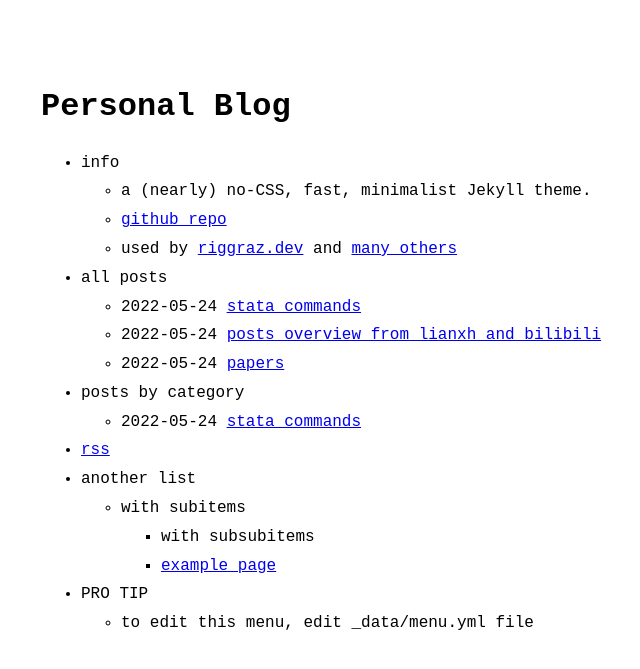
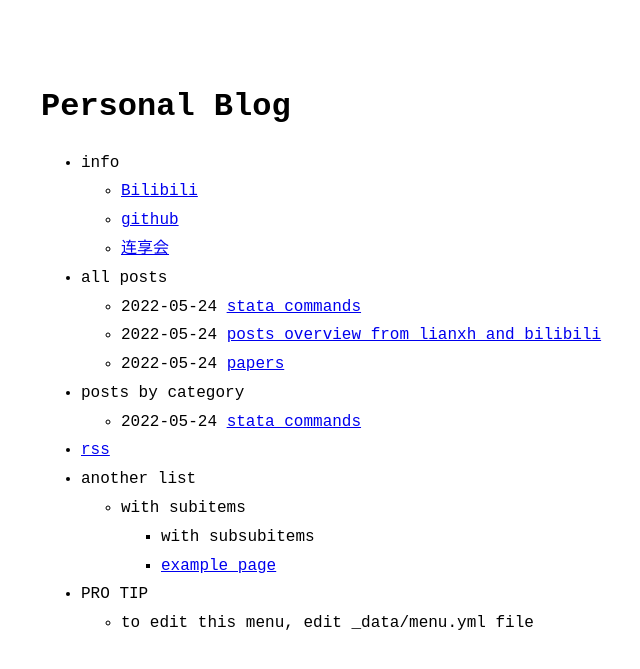
Before and after one commit to ShutterZor/ShutterZor.github.io, a Jekyll site: the page built from index.md, in a window 1280 px wide. Shown: the top 669 px of the page, without its empty margins (279-919 px from the left). Built offline with Jekyll 4.4.1, drawn with Linux system fonts in a browser that asks for light colours.

Commit message:
Update menu.yml

```diff
--- a/_data/menu.yml
+++ b/_data/menu.yml
@@ -4,16 +4,18 @@
 entries:
   - title: info
     entries:
-      - title: a (nearly) no-CSS, fast, minimalist Jekyll theme.
-      - title: github repo
-        url: https://github.com/riggraz/no-style-please
-      - title: "used by <a href='https://riggraz.dev'>riggraz.dev</a> and <a href='https://github.com/riggraz/no-style-please/network/dependents'>many others</a>"
+      - title: Bilibili
+        url: https://space.bilibili.com/40545247?spm_id_from=333.1007.0.0
+      - title: github
+        url: https://github.com/ShutterZor
+      - title: 连享会
+        url: https://www.lianxh.cn/
 
   - title: all posts
     post_list:
       limit: 5
-      show_more: true
-      show_more_text: See archive...
+      show_more: false
+      show_more_text: ...More...
       show_more_url: archive.html
 
   - title: posts by category
```
